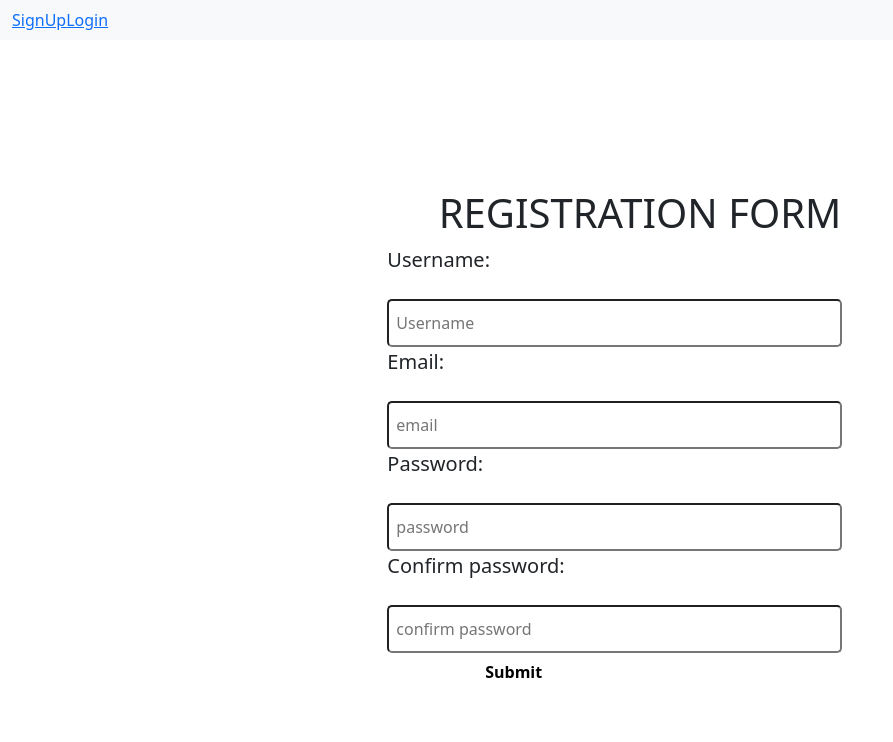
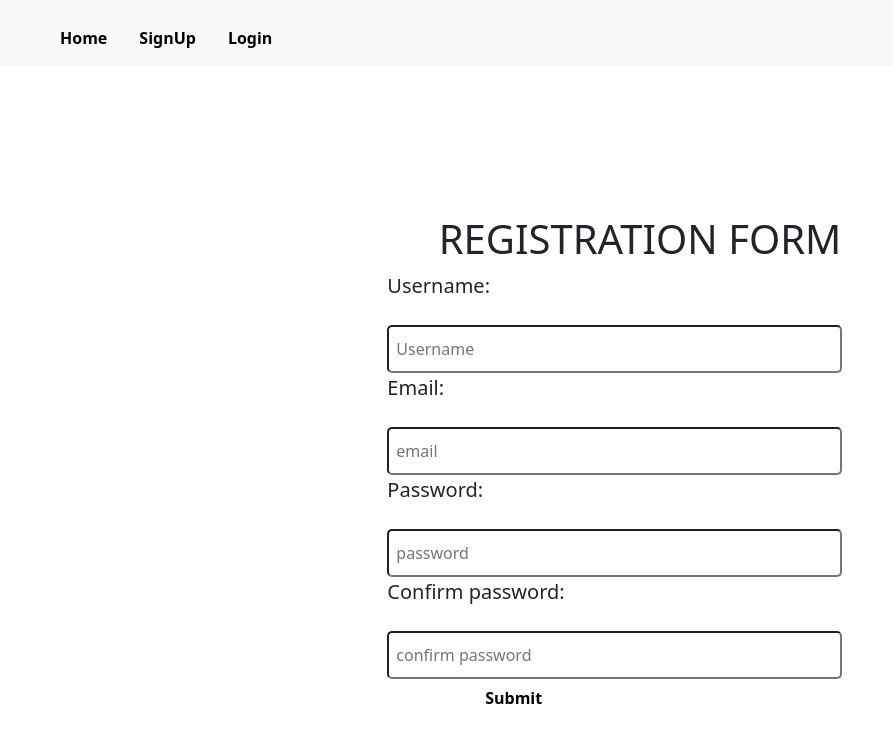
Before and after one commit to Bree-codes/PasswordManager, a React (Create React App) app in the folder passwordmanager/: page /SignUp in a window 1280 px wide. Shown: the top 742 px of the page, without its empty margins (0-893 px from the left). Built offline with nearby package versions, Linux system fonts and the light colour scheme.

Commit message:
NavigationBar

```diff
--- a/passwordmanager/src/Pages/NavigationBar.jsx
+++ b/passwordmanager/src/Pages/NavigationBar.jsx
@@ -1,5 +1,6 @@
 import {Link} from "react-router-dom";
 import {Container, Nav, Navbar} from "react-bootstrap";
+import "./styling/NavigationBar.css"
 
 export const NavigationBar = () => {
     return (
@@ -7,9 +8,12 @@ export const NavigationBar = () => {
                 <Container fluid>
                     <Navbar.Toggle aria-controls="navbarScroll" />
                     <Navbar.Collapse id="navbarScroll">
-                        <Nav navbarScroll>
-                            <Link to="/SignUp">SignUp</Link>
-                            <Link to="/Login">Login</Link>
+                        <Nav  className="nav" navbarScroll>
+                            <ul>
+                          <li>  <Link className="link" to="/">Home</Link> </li>
+                                <li><Link className="link" to="/SignUp">SignUp</Link> </li>
+                                <li><Link className="link" to="/Login">Login</Link></li>
+                            </ul>
                         </Nav>
                     </Navbar.Collapse>
                 </Container>
--- a/passwordmanager/src/Pages/styling/NavigationBar.css
+++ b/passwordmanager/src/Pages/styling/NavigationBar.css
@@ -1,18 +1,20 @@
-/*
+
 .nav{
-    height: 60px;
+    height: 50px;
     position: sticky;
     top: 0;
-    background-color: gold;
+
 
 }
+
 nav ul{
     display: flex;
     justify-content: space-between;
     align-items: center;
 
+
 }
-nav ul li {
+nav ul li  {
     list-style: none;
     margin-top: 10px;
 }
@@ -30,4 +32,4 @@ nav ul li a{
 }
 .login{
     margin-right: 20px;
-}*/
+}
```
